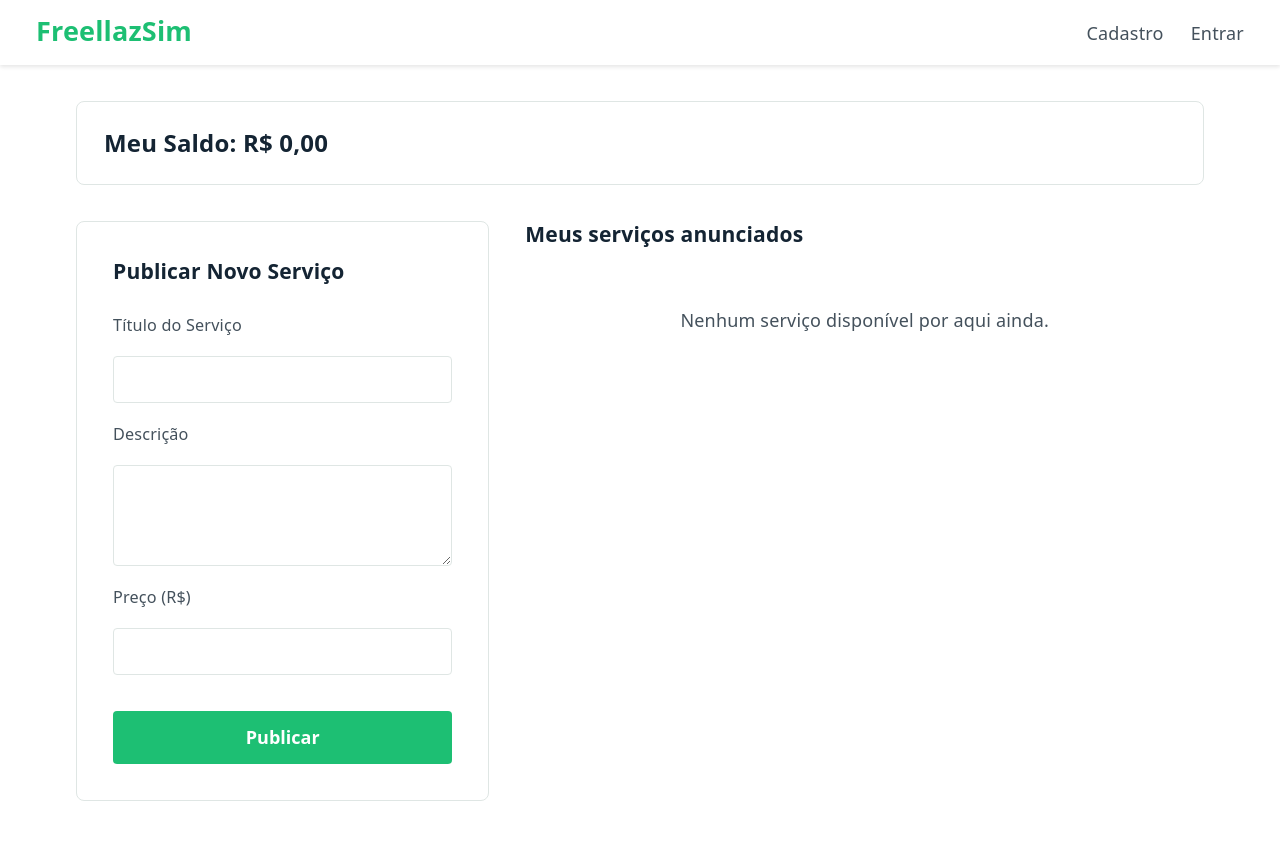
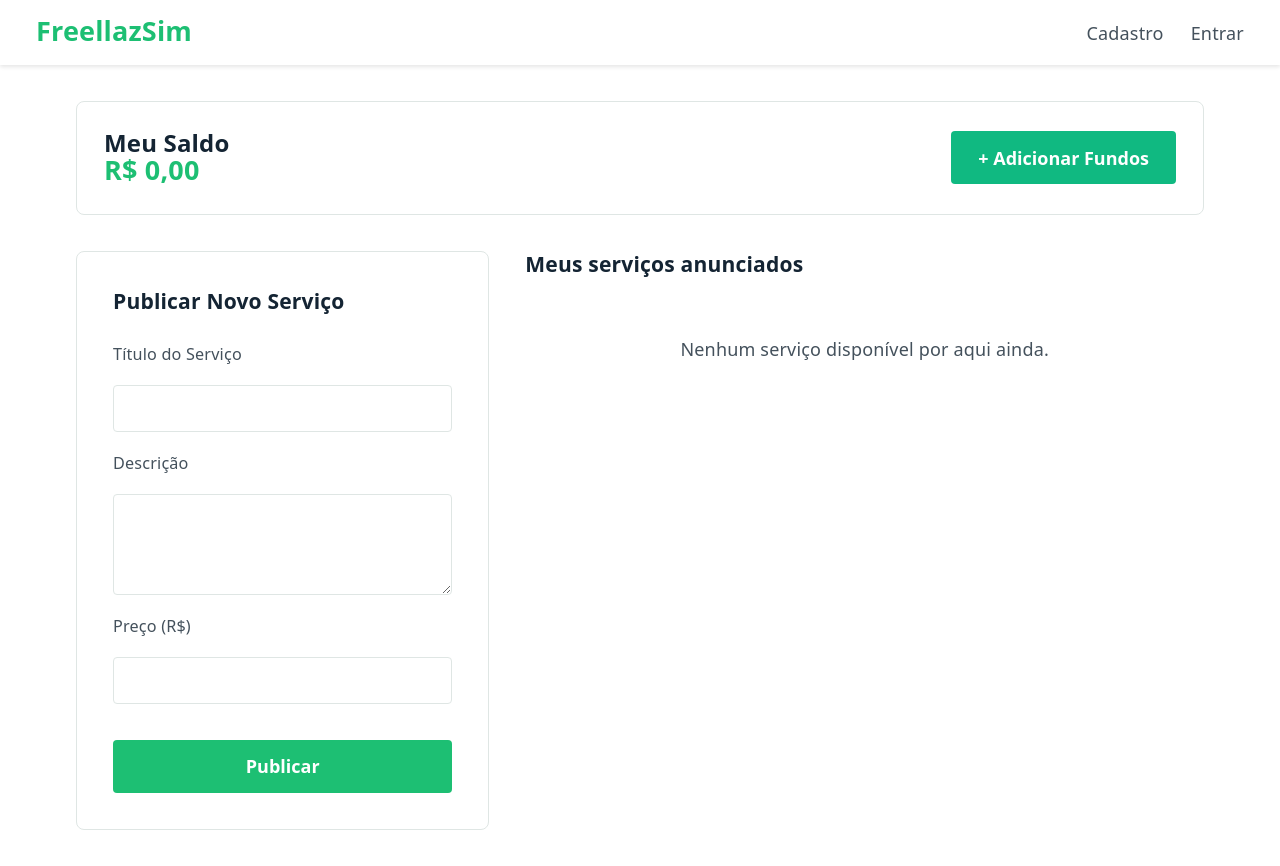
Before and after one commit to CursinoCosta/FreellazSim, a React (Vite) app in the folder frontend/: page /dashboard/freelancer in a window 1280 px wide. Before the commit the page ends 837 px from the top, so only its background shows below. Built offline with nearby package versions, Linux system fonts and the light colour scheme; sample sign-in values are in the browser's storage.

Commit message:
feat: adiciona botao de deposito e integracao de fundos no dashboard do freelancer

```diff
--- a/frontend/src/pages/DashboardFreelancer.jsx
+++ b/frontend/src/pages/DashboardFreelancer.jsx
@@ -1,7 +1,7 @@
 import { useState, useEffect } from 'react'
 import Navbar from '../components/Navbar.jsx'
 import ServiceGrid from '../components/ServiceGrid.jsx'
-import { buscarUsuario, listarServicos, criarServico } from '../services/api.js'
+import { buscarUsuario, listarServicos, criarServico, depositarFundos } from '../services/api.js'
 import { useAuth } from '../context/useAuth.js'
 import './DashboardFreelancer.css'
 
@@ -27,7 +27,6 @@ export default function DashboardFreelancer() {
       setSaldo(dadosUsuario.saldo_conta)
 
       const todosServicos = await listarServicos()
-      // Filtra para exibir apenas os serviços que pertencem a este freelancer
       const filtrados = todosServicos.filter(s => s.freelancer_id === usuario.id)
       setMeusServicos(filtrados)
     } catch (error) {
@@ -53,9 +52,24 @@ export default function DashboardFreelancer() {
       setTitulo('')
       setDescricao('')
       setPreco('')
-      carregarDados() // Recarrega a grade para o serviço aparecer na hora
+      carregarDados()
     } catch (error) {
       setMensagem({ tipo: 'erro', texto: error.message })
+    }
+  }
+
+  // Função para simular o depósito de saldo
+  async function handleAdicionarSaldo() {
+    const valorDigitado = window.prompt("Digite o valor a ser depositado (Ex: 500):")
+    const valor = parseFloat(valorDigitado)
+
+    if (isNaN(valor) || valor <= 0) return
+
+    try {
+      await depositarFundos(usuario.id, valor)
+      carregarDados() // Atualiza o saldo na tela
+    } catch (error) {
+      alert("Erro ao depositar: " + error.message)
     }
   }
 
@@ -64,8 +78,18 @@ export default function DashboardFreelancer() {
       <Navbar />
       <section className="dashboard-freelancer-conteudo">
 
-        <div className="dashboard-freelancer-saldo">
-          <h2>Meu Saldo: {formatarPreco(saldo)}</h2>
+        {/* Cabeçalho do Saldo com o botão */}
+        <div className="dashboard-freelancer-saldo" style={{ display: 'flex', justifyContent: 'space-between', alignItems: 'center' }}>
+          <div>
+            <h2 style={{ margin: 0 }}>Meu Saldo</h2>
+            <span style={{ fontSize: '1.5rem', fontWeight: 'bold' }}>{formatarPreco(saldo)}</span>
+          </div>
+          <button
+            onClick={handleAdicionarSaldo}
+            style={{ backgroundColor: '#10b981', color: 'white', padding: '0.75rem 1.5rem', border: 'none', borderRadius: '4px', cursor: 'pointer', fontWeight: 'bold' }}
+          >
+            + Adicionar Fundos
+          </button>
         </div>
 
         <div className="dashboard-freelancer-layout">
```
